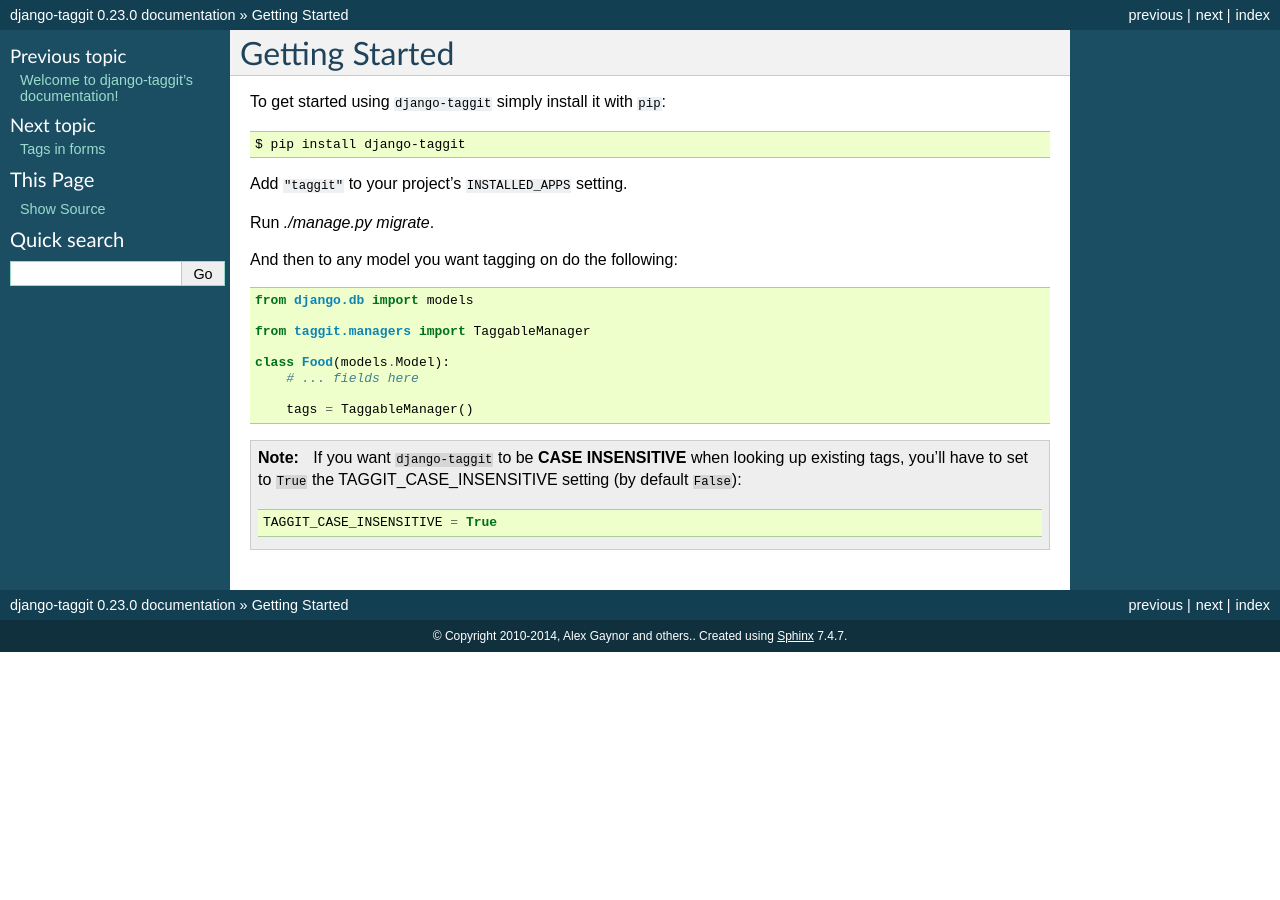
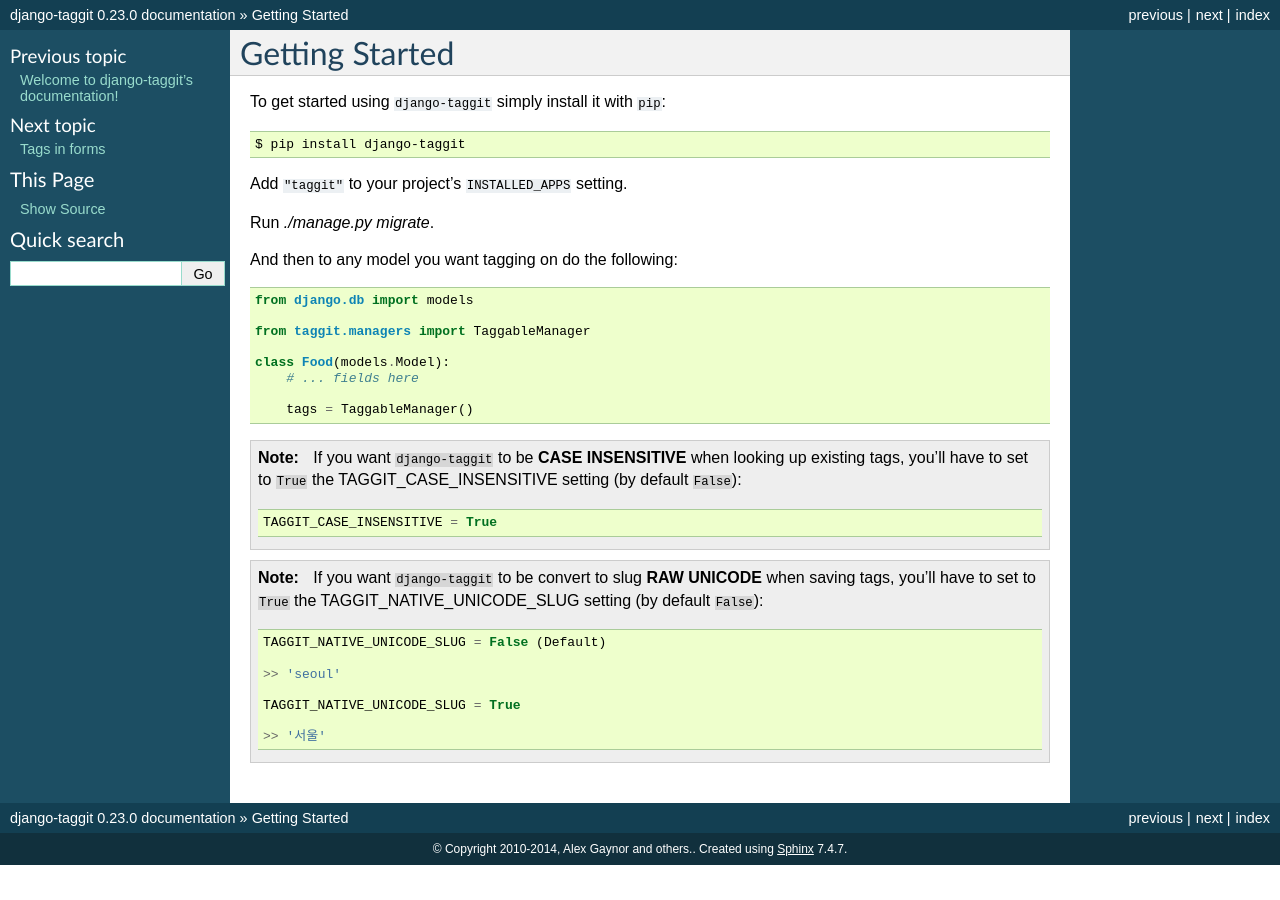
Before and after one commit to jazzband/django-taggit, a Sphinx documentation site: the page built from docs/getting_started.txt, in a window 1280 px wide. Built offline with Sphinx 7.4.7, drawn with Linux system fonts in a browser that asks for light colours.

Commit message:
Add slug convert option TAGGIT_NATIVE_UNICODE_SLUG

```diff
--- a/docs/getting_started.txt
+++ b/docs/getting_started.txt
@@ -27,3 +27,15 @@
     If you want ``django-taggit`` to be **CASE INSENSITIVE** when looking up existing tags, you'll have to set to ``True`` the TAGGIT_CASE_INSENSITIVE setting (by default ``False``)::
 
       TAGGIT_CASE_INSENSITIVE = True
+
+.. note::
+
+    If you want ``django-taggit`` to be convert to slug **RAW UNICODE** when saving tags, you'll have to set to ``True`` the TAGGIT_NATIVE_UNICODE_SLUG setting (by default ``False``)::
+
+      TAGGIT_NATIVE_UNICODE_SLUG = False (Default)
+
+      >> 'seoul'
+
+      TAGGIT_NATIVE_UNICODE_SLUG = True
+
+      >> '서울'
```
Also changed, not shown: 1 other file.
